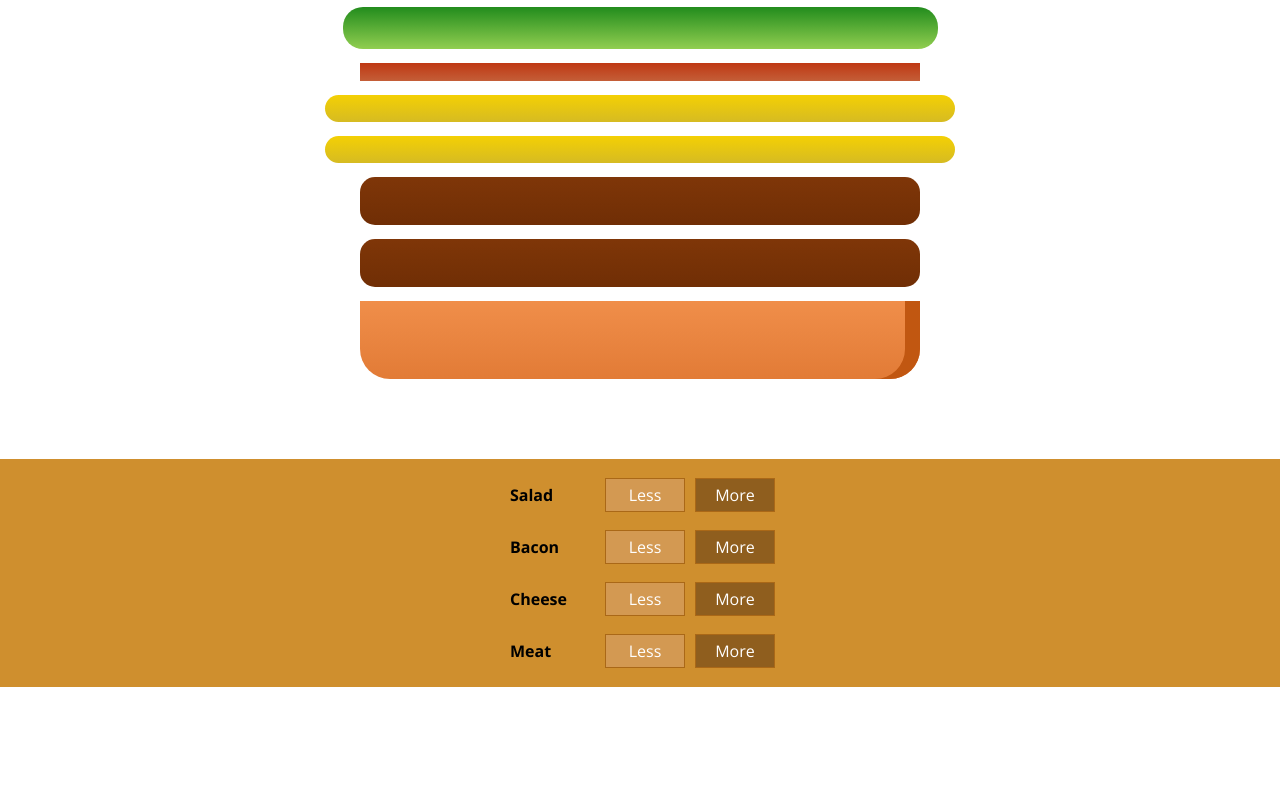
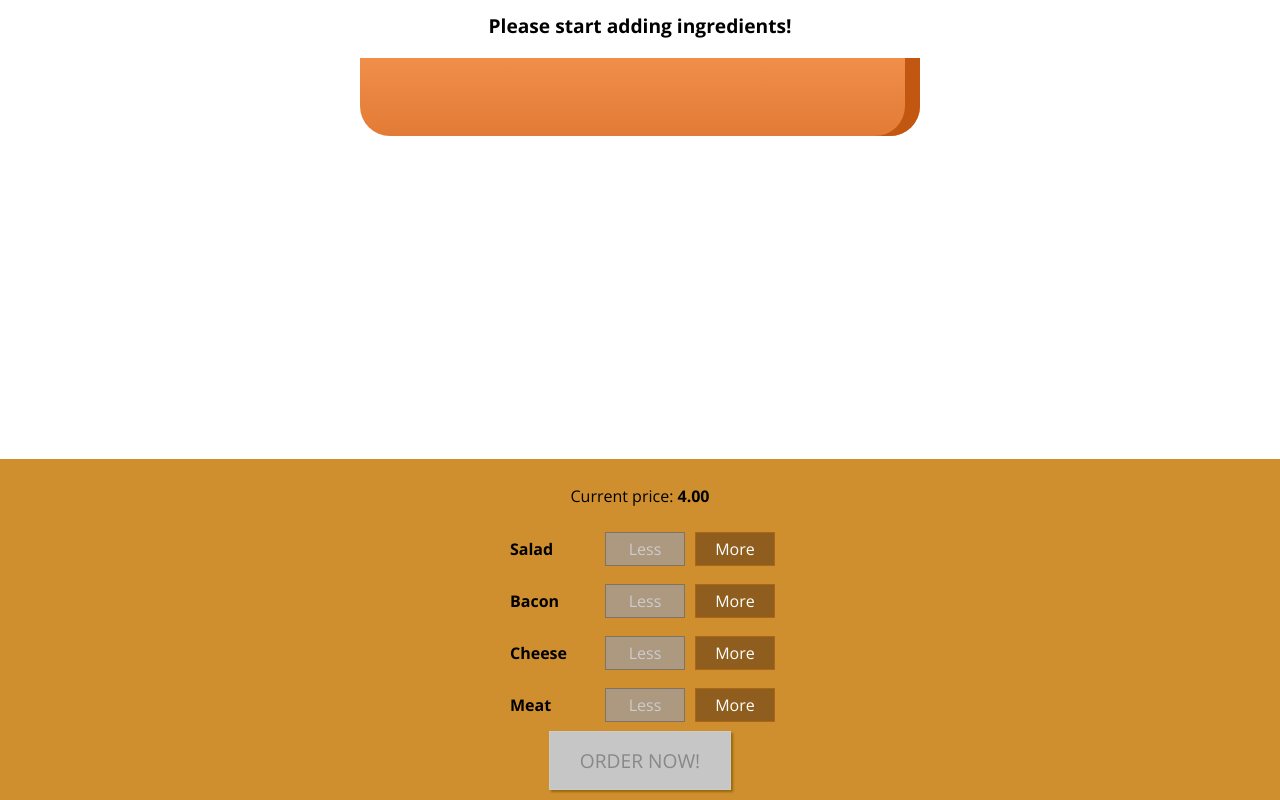
Before and after one commit to francoquirosm/React-Burger-Builder, a React app: page / in a window 1280 px wide. Shown: the part 179-979 px from the top of the page. Before the commit the page ends 866 px from the top, so only its background shows below. Built offline with nearby package versions, Linux system fonts and the light colour scheme.

Commit message:
added purchase button:

```diff
--- a/src/components/Burger/BuildControls/index.js
+++ b/src/components/Burger/BuildControls/index.js
@@ -8,8 +8,17 @@
   { label: "Cheese", type: "cheese" },
   { label: "Meat", type: "meat" },
 ];
-const BuildControls = ({ ingredientAdded, ingredientRemoved, disabled }) => (
+const BuildControls = ({
+  ingredientAdded,
+  ingredientRemoved,
+  disabled,
+  price,
+  purchasable,
+}) => (
   <div className={classes.BuildControls}>
+    <p>
+      Current price: <strong>{price.toFixed(2)}</strong>
+    </p>
     {controls.map((ctrl) => (
       <BuildControl
         key={ctrl.label}
@@ -19,6 +28,9 @@
         disabled={disabled[ctrl.type]}
       ></BuildControl>
     ))}
+    <button className={classes.OrderButton} disabled={!purchasable}>
+      ORDER NOW!
+    </button>
   </div>
 );
 
--- a/src/components/Burger/BuildControls/styles.css
+++ b/src/components/Burger/BuildControls/styles.css
@@ -8,3 +8,45 @@
   margin: auto;
   padding: 10px 0;
 }
+
+.OrderButton {
+  background-color: #dad735;
+  outline: none;
+  cursor: pointer;
+  border: 1px solid #966909;
+  color: #966909;
+  font-family: inherit;
+  font-size: 1.2em;
+  padding: 15px 30px;
+  box-shadow: 2px 2px 2px #966909;
+}
+
+.OrderButton:hover,
+.OrderButton:active {
+  background-color: #a0db41;
+  border: 1px solid #966909;
+  color: #966909;
+}
+
+.OrderButton:disabled {
+  background-color: #c7c6c6;
+  cursor: not-allowed;
+  border: 1px solid #ccc;
+  color: #888888;
+}
+
+.OrderButton:not(:disabled) {
+  animation: enable 0.3s linear;
+}
+
+@keyframes enable {
+  0% {
+    transform: scale(1);
+  }
+  60% {
+    transform: scale(1.1);
+  }
+  100% {
+    transform: scale(1);
+  }
+}
--- a/src/containers/BurguerBuilder/index.js
+++ b/src/containers/BurguerBuilder/index.js
@@ -12,13 +12,22 @@
 class BurgerBuilder extends Component {
   state = {
     ingredients: {
-      salad: 1,
-      bacon: 1,
-      cheese: 2,
-      meat: 2,
+      salad: 0,
+      bacon: 0,
+      cheese: 0,
+      meat: 0,
     },
     totalPrice: 4,
+    purchasable: false,
   };
+
+  updatePurchaseState(ingredients) {
+    const sum = Object.values(ingredients).reduce(
+      (total, current) => total + current,
+      0
+    );
+    this.setState({ purchasable: !!sum });
+  }
 
   changeIngredientHandler = (type, operator) => {
     let op;
@@ -46,6 +55,7 @@
     const oldPrice = this.state.totalPrice;
     const newPrice = op(oldPrice, ingredientPrice);
     this.setState({ totalPrice: newPrice, ingredients: updatedIngredients });
+    this.updatePurchaseState(updatedIngredients);
   };
   addIngredientHandler = (type) => {
     this.changeIngredientHandler(type, "+");
@@ -68,6 +78,8 @@
           ingredientAdded={this.addIngredientHandler}
           ingredientRemoved={this.removeIngredientHandler}
           disabled={disabledInfo}
+          price={this.state.totalPrice}
+          purchasable={this.state.purchasable}
         />
       </Aux>
     );
```
